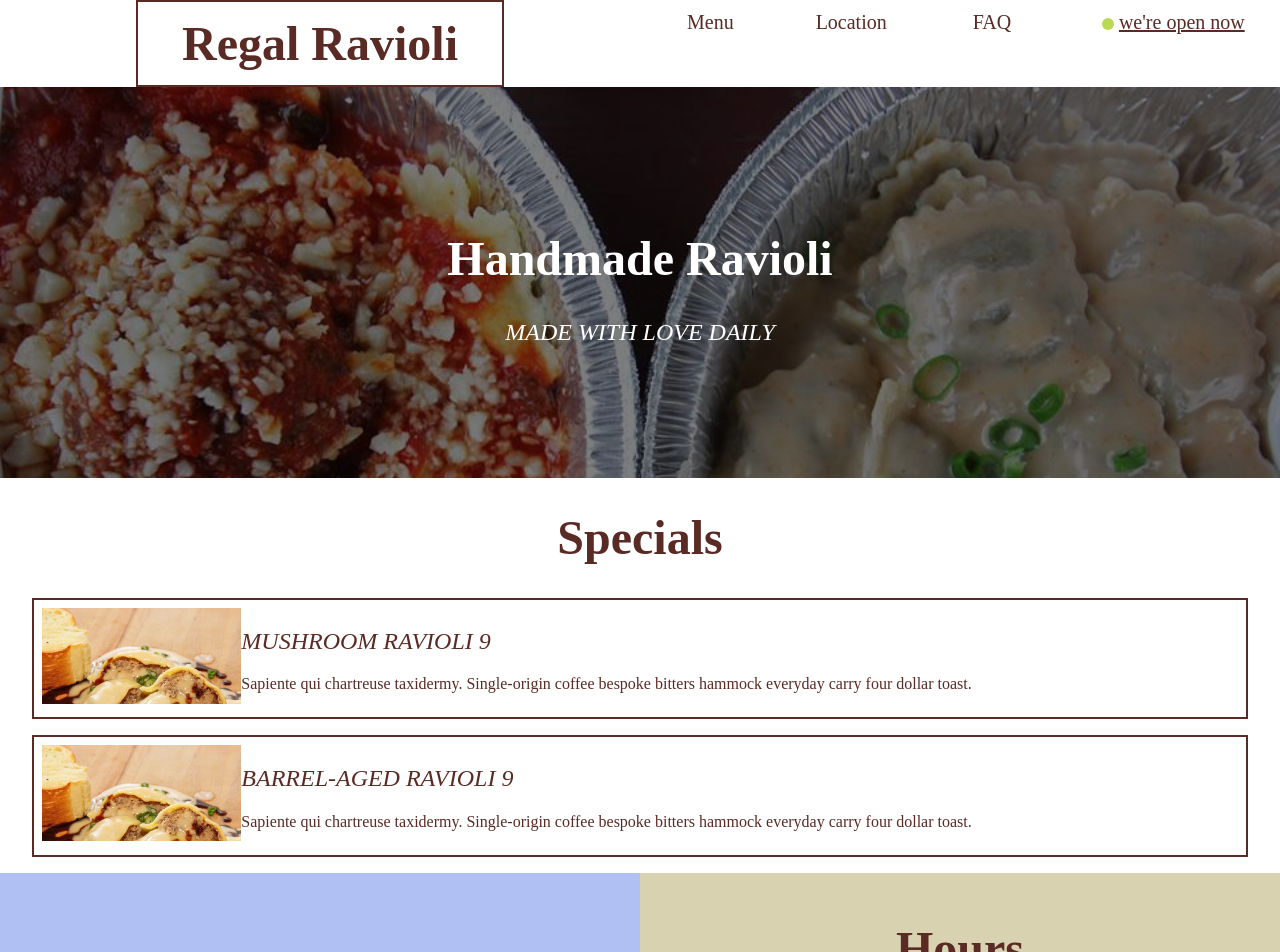
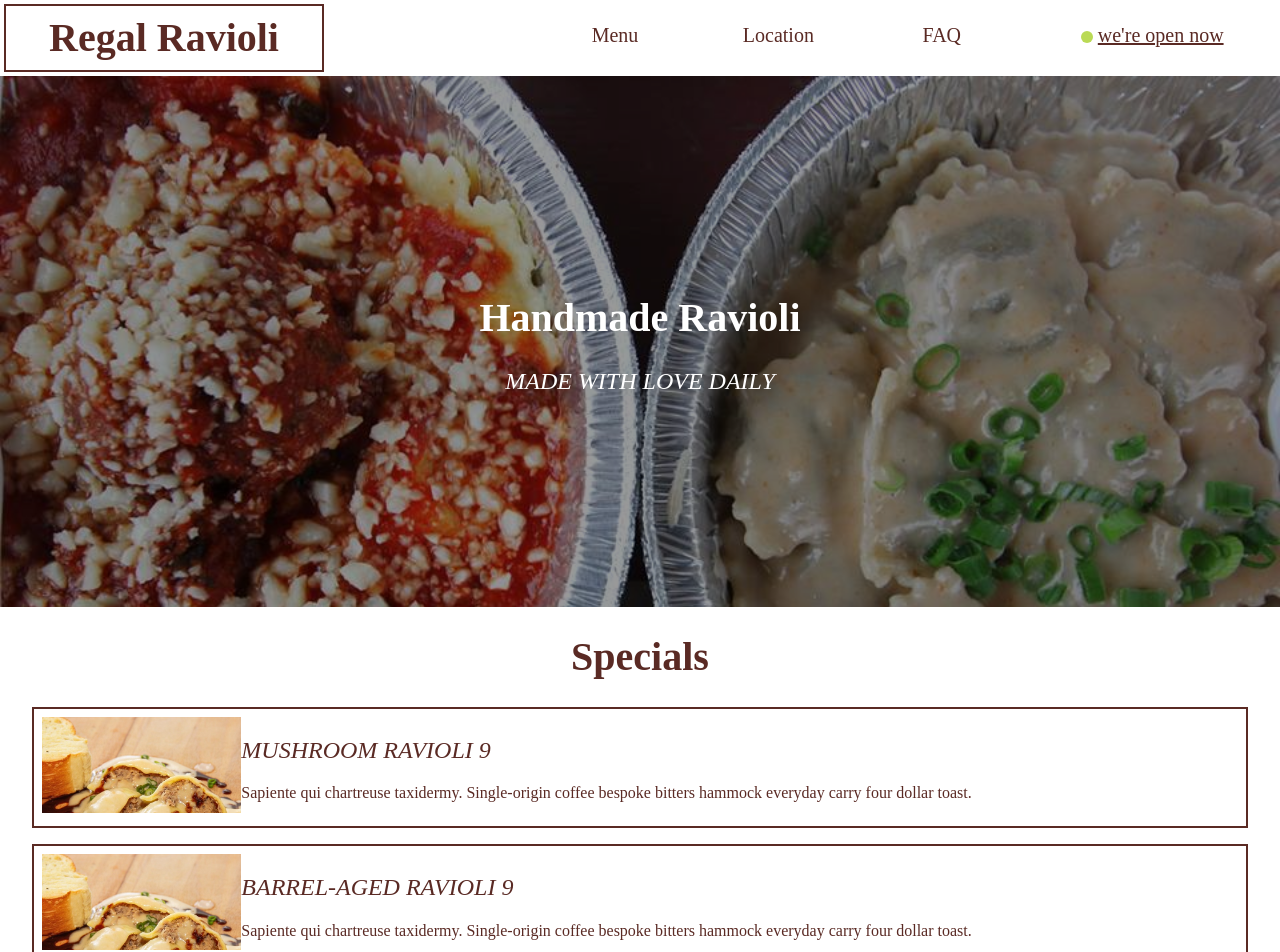
Before and after one commit to davidpowellme/assignments, a Jekyll site: the page built from restaurant-redesign/index.html, in a window 1280 px wide. Shown: the top 952 px of the page. Built offline with Jekyll 4.4.1, drawn with Linux system fonts in a browser that asks for light colours; nearby versions of some CDN libraries.

Commit message:
responsive menu

```diff
--- a/restaurant-redesign/_includes/header.html
+++ b/restaurant-redesign/_includes/header.html
@@ -1,10 +1,10 @@
 <header class="site-header">
-	<div class="col-lg-6">
+	<div class="col-lg-5">
 	<a href="../index.html" class="logo">
 		Regal Ravioli
 	</a>
 	</div>
-		<nav class="col-lg-6 mainnav">
+		<nav class="col-lg-7 mainnav">
 		<ul class="col-lg-8">
 			<li class="col-lg-4"><a href="../menu.html">Menu</a></li>
 			<li class="col-lg-4"><a href="../index.html/#location">Location</a></li>
--- a/restaurant-redesign/css/main.scss
+++ b/restaurant-redesign/css/main.scss
@@ -39,7 +39,7 @@
 
 h1,
 .logo {
-	font-size: 3rem;
+	font-size: 2.5rem;
 	font-weight: 600;
 	text-align: center;
 }
@@ -66,11 +66,11 @@
 		border: $border;
 		color: $primary-color;
 		display: block;
-		margin: 0 auto;
-		padding: 0.5rem 1rem;
+		margin: 0.25rem auto;
+		padding: 0.25rem 0.5rem;
 		text-align: center;
 		text-decoration: none;
-		width: 23rem;
+		width: 20rem;
 	}
 
 	nav.mainnav {
@@ -102,8 +102,17 @@
 		nav.mainnav {
 		border-top: $border;
 		border-bottom: $border;
+		}
 	}
-}
+
+	@media (min-width: 900px) {
+		.logo {
+			margin: 0.25rem;
+		}
+		.mainnav {
+			padding: 0.8rem 0.25rem 0 0;
+		}
+	}
 }
 
 /*
@@ -125,7 +134,7 @@
 		background: #000;
 		height: 100%;
 		left: 0;
-		opacity: 0.5;
+		opacity: 0.4;
 		position: absolute;
 		top: 0;
 		width: 100%;
@@ -143,7 +152,7 @@
 
 @media (min-width: 900px) {
 	.banner {
-		padding: 7rem;
+		padding: 12rem;
 	}
 }
 
```
